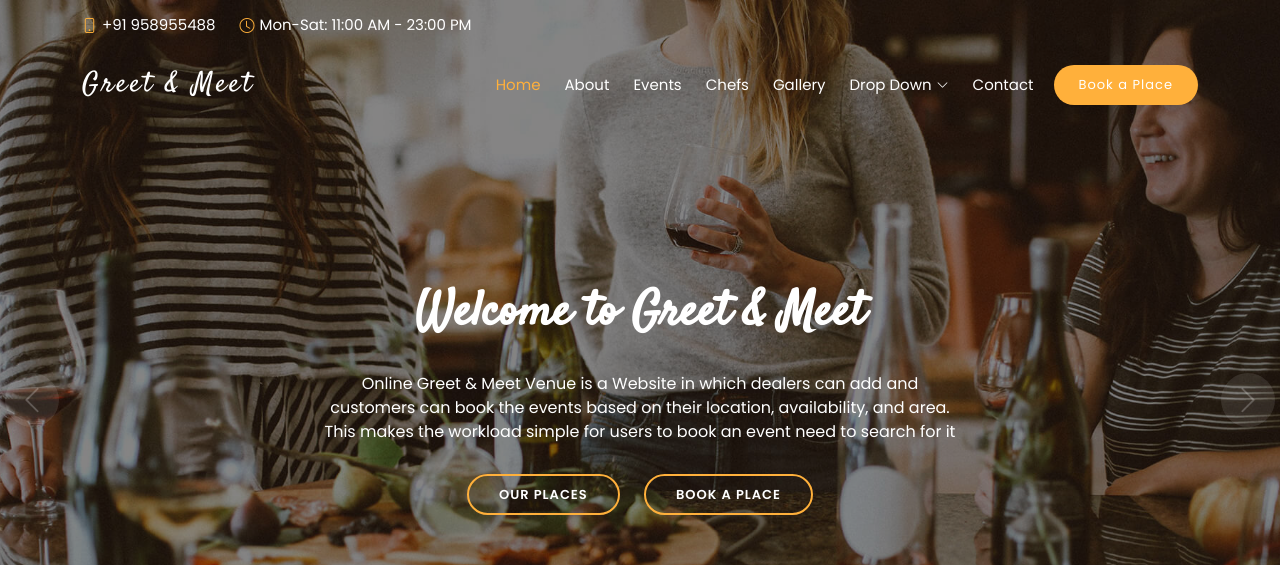
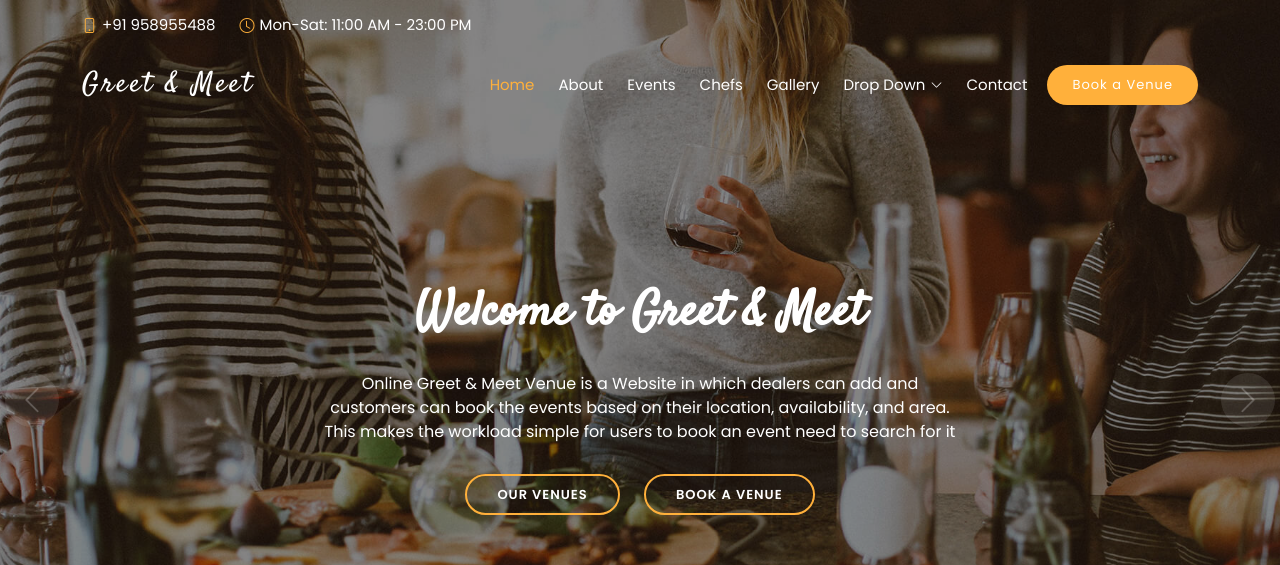
Before and after one commit to Mohan-Ganta/Greet-Meet, a plain HTML site: page index.html in a window 1280 px wide. Shown: the top 565 px of the page. Drawn offline with Linux system fonts and the light colour scheme.

Commit message:
Update index.html

```diff
--- a/index.html
+++ b/index.html
@@ -85,7 +85,7 @@
         <i class="bi bi-list mobile-nav-toggle"></i>
       </nav><!-- .navbar -->
 
-      <a href="#book-a-table" class="book-a-table-btn scrollto">Book a Place</a>
+      <a href="#book-a-table" class="book-a-table-btn scrollto">Book a Venue</a>
 
     </div>
   </header><!-- End Header -->
@@ -106,8 +106,8 @@
                 <h2 class="animate__animated animate__fadeInDown"><span>Greet &</span> Meet</h2>
                 <p class="animate__animated animate__fadeInUp">  Make Your Meet Memorable </p>
                 <div>
-                  <a href="#menu" class="btn-menu animate__animated animate__fadeInUp scrollto">Our Places</a>
-                  <a href="#book-a-table" class="btn-book animate__animated animate__fadeInUp scrollto">Book a Place</a>
+                  <a href="#menu" class="btn-menu animate__animated animate__fadeInUp scrollto">Our Venues</a>
+                  <a href="#book-a-table" class="btn-book animate__animated animate__fadeInUp scrollto">Book a Venue</a>
                 </div>
               </div>
             </div>
@@ -123,8 +123,8 @@
                   on their location, availability, and area. This makes the workload simple for users to book an event
                    need to search for it</p>
                 <div>
-                  <a href="#menu" class="btn-menu animate__animated animate__fadeInUp scrollto">Our Places</a>
-                  <a href="#book-a-table" class="btn-book animate__animated animate__fadeInUp scrollto">Book a Place</a>
+                  <a href="#menu" class="btn-menu animate__animated animate__fadeInUp scrollto">Our Venues</a>
+                  <a href="#book-a-table" class="btn-book animate__animated animate__fadeInUp scrollto">Book a Venue</a>
                 </div>
               </div>
             </div>
@@ -140,8 +140,8 @@
                   on their location, availability, and area. This makes the workload simple for users to book an event
                    need to search for it</p>
                 <div>
-                  <a href="#menu" class="btn-menu animate__animated animate__fadeInUp scrollto">Our Places</a>
-                  <a href="#book-a-table" class="btn-book animate__animated animate__fadeInUp scrollto">Book a Place</a>
+                  <a href="#menu" class="btn-menu animate__animated animate__fadeInUp scrollto">Our Venues</a>
+                  <a href="#book-a-table" class="btn-book animate__animated animate__fadeInUp scrollto">Book a Venue</a>
                 </div>
               </div>
             </div>
```
